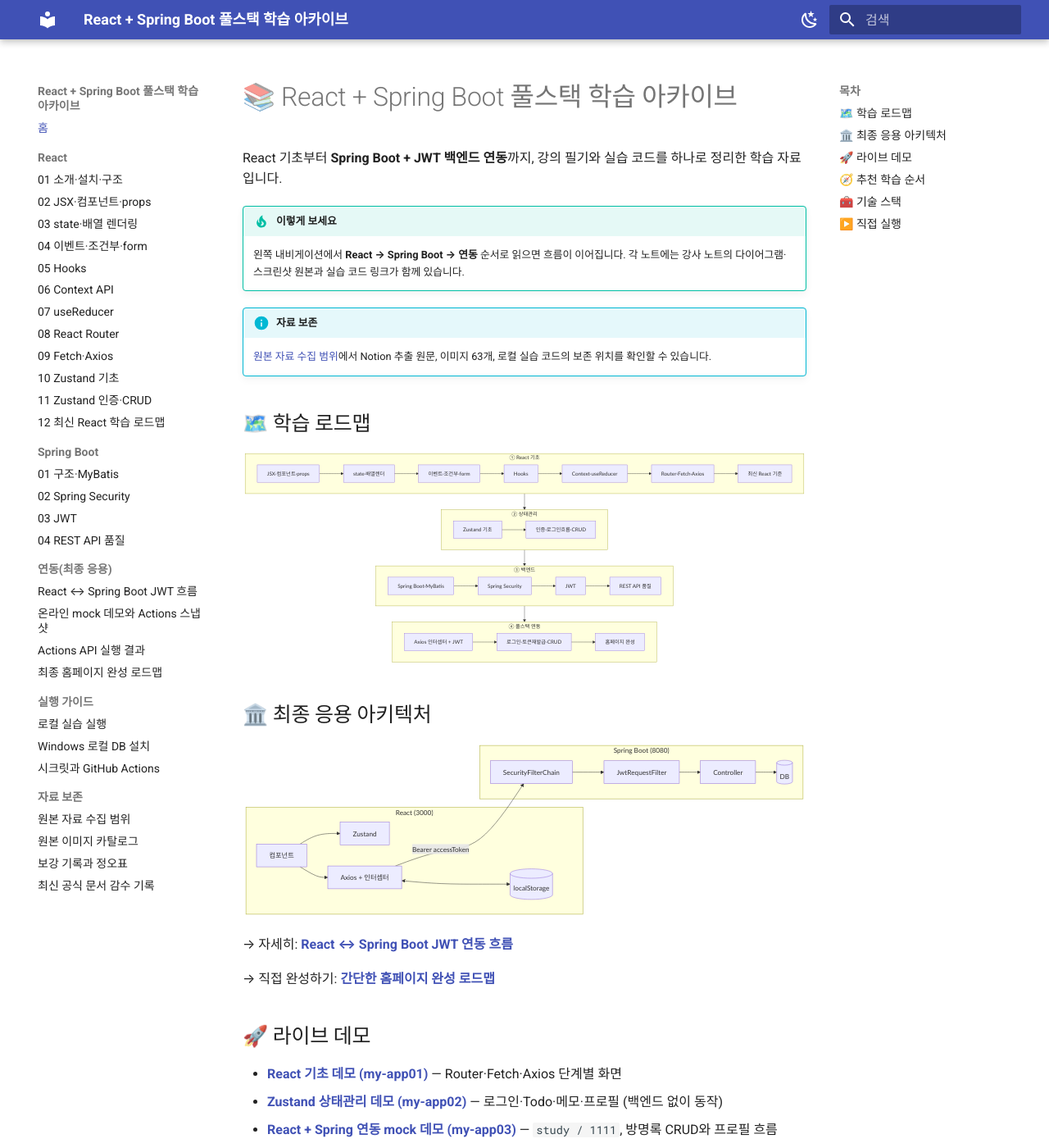
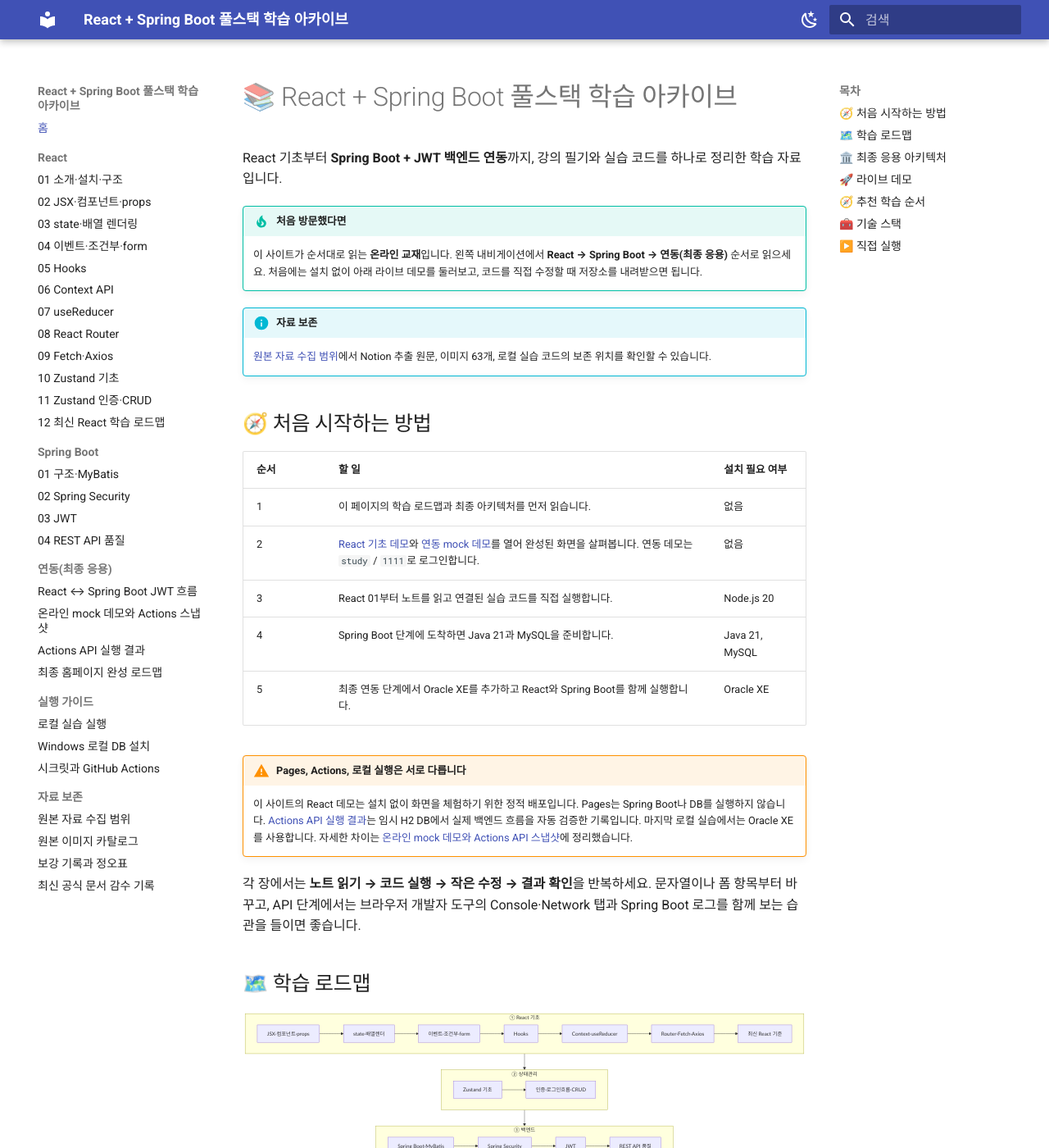
Before and after one commit to notetester/REACT, an MkDocs documentation site: the page built from docs/index.md, in a window 1280 px wide and 1400 px high. Shown: the whole window at 82% size. Built offline with MkDocs 1.6.1 and Material for MkDocs 9.7.7, drawn with Linux system fonts in a browser that asks for light colours.

```diff
--- a/docs/index.md
+++ b/docs/index.md
@@ -2,11 +2,26 @@
 
 React 기초부터 **Spring Boot + JWT 백엔드 연동**까지, 강의 필기와 실습 코드를 하나로 정리한 학습 자료입니다.
 
-!!! tip "이렇게 보세요"
-    왼쪽 내비게이션에서 **React → Spring Boot → 연동** 순서로 읽으면 흐름이 이어집니다. 각 노트에는 강사 노트의 다이어그램·스크린샷 원본과 실습 코드 링크가 함께 있습니다.
+!!! tip "처음 방문했다면"
+    이 사이트가 순서대로 읽는 **온라인 교재**입니다. 왼쪽 내비게이션에서 **React → Spring Boot → 연동(최종 응용)** 순서로 읽으세요. 처음에는 설치 없이 아래 라이브 데모를 둘러보고, 코드를 직접 수정할 때 저장소를 내려받으면 됩니다.
 
 !!! info "자료 보존"
     [원본 자료 수집 범위](reference/source-coverage.md)에서 Notion 추출 원문, 이미지 63개, 로컬 실습 코드의 보존 위치를 확인할 수 있습니다.
+
+## 🧭 처음 시작하는 방법
+
+| 순서 | 할 일 | 설치 필요 여부 |
+|------|-------|----------------|
+| 1 | 이 페이지의 학습 로드맵과 최종 아키텍처를 먼저 읽습니다. | 없음 |
+| 2 | [React 기초 데모](/REACT/demo/react-basics/)와 [연동 mock 데모](/REACT/demo/integration/)를 열어 완성된 화면을 살펴봅니다. 연동 데모는 `study` / `1111`로 로그인합니다. | 없음 |
+| 3 | React 01부터 노트를 읽고 연결된 실습 코드를 직접 실행합니다. | Node.js 20 |
+| 4 | Spring Boot 단계에 도착하면 Java 21과 MySQL을 준비합니다. | Java 21, MySQL |
+| 5 | 최종 연동 단계에서 Oracle XE를 추가하고 React와 Spring Boot를 함께 실행합니다. | Oracle XE |
+
+!!! warning "Pages, Actions, 로컬 실행은 서로 다릅니다"
+    이 사이트의 React 데모는 설치 없이 화면을 체험하기 위한 정적 배포입니다. Pages는 Spring Boot나 DB를 실행하지 않습니다. [Actions API 실행 결과](generated/integration-snapshot.md)는 임시 H2 DB에서 실제 백엔드 흐름을 자동 검증한 기록입니다. 마지막 로컬 실습에서는 Oracle XE를 사용합니다. 자세한 차이는 [온라인 mock 데모와 Actions API 스냅샷](integration/online-demo-and-snapshot.md)에 정리했습니다.
+
+각 장에서는 **노트 읽기 → 코드 실행 → 작은 수정 → 결과 확인**을 반복하세요. 문자열이나 폼 항목부터 바꾸고, API 단계에서는 브라우저 개발자 도구의 Console·Network 탭과 Spring Boot 로그를 함께 보는 습관을 들이면 좋습니다.
 
 ## 🗺️ 학습 로드맵
 
```
Also changed, not shown: README.md (+52 -0 lines).
